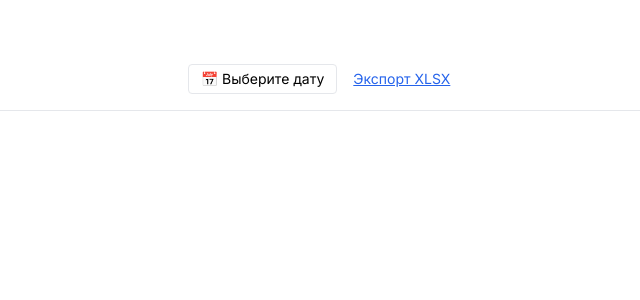
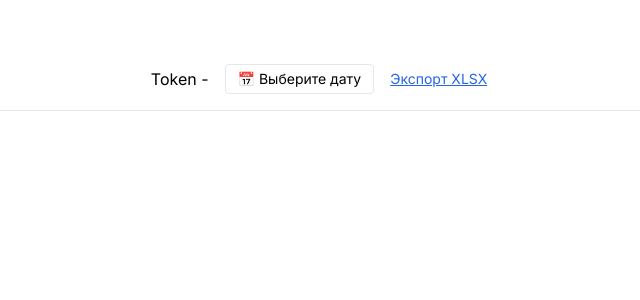
Before and after one commit to OybekDeveloper/posterStorage, a Next.js app: page / in a window 1280 px wide. Shown: the top 300 px of the page, without its empty margins (321-961 px from the left). Built offline with nearby package versions, Linux system fonts and the light colour scheme.

Commit message:
first commit

```diff
--- a/src/app/components/TableExportRow.tsx
+++ b/src/app/components/TableExportRow.tsx
@@ -1,12 +1,13 @@
 "use client";
 
 import Link from "next/link";
-import { useState } from "react";
+import { useEffect, useState } from "react";
 import { format } from "date-fns";
 import { ru } from "date-fns/locale";
 import { DayPicker } from "react-day-picker";
 import type { DateRange } from "react-day-picker";
 import "react-day-picker/dist/style.css";
+import Cookies from "js-cookie";
 
 const today = new Date();
 
@@ -14,28 +15,47 @@ const predefinedRanges = {
   today: [today, today],
   last7Days: [new Date(today.getTime() - 6 * 24 * 60 * 60 * 1000), today],
   last30Days: [new Date(today.getTime() - 29 * 24 * 60 * 60 * 1000), today],
-  last3Months: [new Date(today.getFullYear(), today.getMonth() - 3, today.getDate()), today],
-  lastYear: [new Date(today.getFullYear() - 1, today.getMonth(), today.getDate()), today],
+  last3Months: [
+    new Date(today.getFullYear(), today.getMonth() - 3, today.getDate()),
+    today,
+  ],
+  lastYear: [
+    new Date(today.getFullYear() - 1, today.getMonth(), today.getDate()),
+    today,
+  ],
 };
 
 export default function TableExportRow({ table }: { table: string }) {
   const [range, setRange] = useState<DateRange | undefined>(undefined);
   const [showCalendar, setShowCalendar] = useState(false);
+  const [token, setToken] = useState<string | null>(null);
 
   const fromDate = range?.from ? format(range.from, "yyyy-MM-dd") : "";
   const toDate = range?.to ? format(range.to, "yyyy-MM-dd") : "";
 
   const title =
     range?.from && range?.to
-      ? `${format(range.from, "dd.MM.yyyy", { locale: ru })} - ${format(range.to, "dd.MM.yyyy", { locale: ru })}`
+      ? `${format(range.from, "dd.MM.yyyy", { locale: ru })} - ${format(
+          range.to,
+          "dd.MM.yyyy",
+          { locale: ru }
+        )}`
       : range?.from
       ? `${format(range.from, "dd.MM.yyyy", { locale: ru })}`
       : "Выберите дату";
+
+  useEffect(() => {
+    const tokenString = Cookies.get("authToken");
+    if (tokenString) {
+      setToken(tokenString);
+    }
+  }, []);
 
   return (
     <div className="flex flex-col gap-4 border-b py-4 relative">
       <div className="flex flex-col sm:flex-row justify-center items-center gap-4">
         <div className="flex gap-4 flex-wrap items-center">
+          <h1>Token - {token}</h1>
           <div className="relative">
             <button
               onClick={() => setShowCalendar(!showCalendar)}
@@ -57,7 +77,8 @@ export default function TableExportRow({ table }: { table: string }) {
 
                 {/* Быстрые диапазоны */}
                 <div className="flex flex-wrap gap-2 mt-2 justify-start">
-                  {Object.entries(predefinedRanges).map(([label, [from, to]]) => (
+                  {Object.entries(predefinedRanges).map(
+                    ([label, [from, to]]) => (
                       <button
                         key={label}
                         onClick={() => setRange({ from, to })}
@@ -73,7 +94,8 @@ export default function TableExportRow({ table }: { table: string }) {
                           }[label]
                         }
                       </button>
-                  ))}
+                    )
+                  )}
                 </div>
               </div>
             )}
```
Lines whose indentation alone changed are shown as unchanged.
